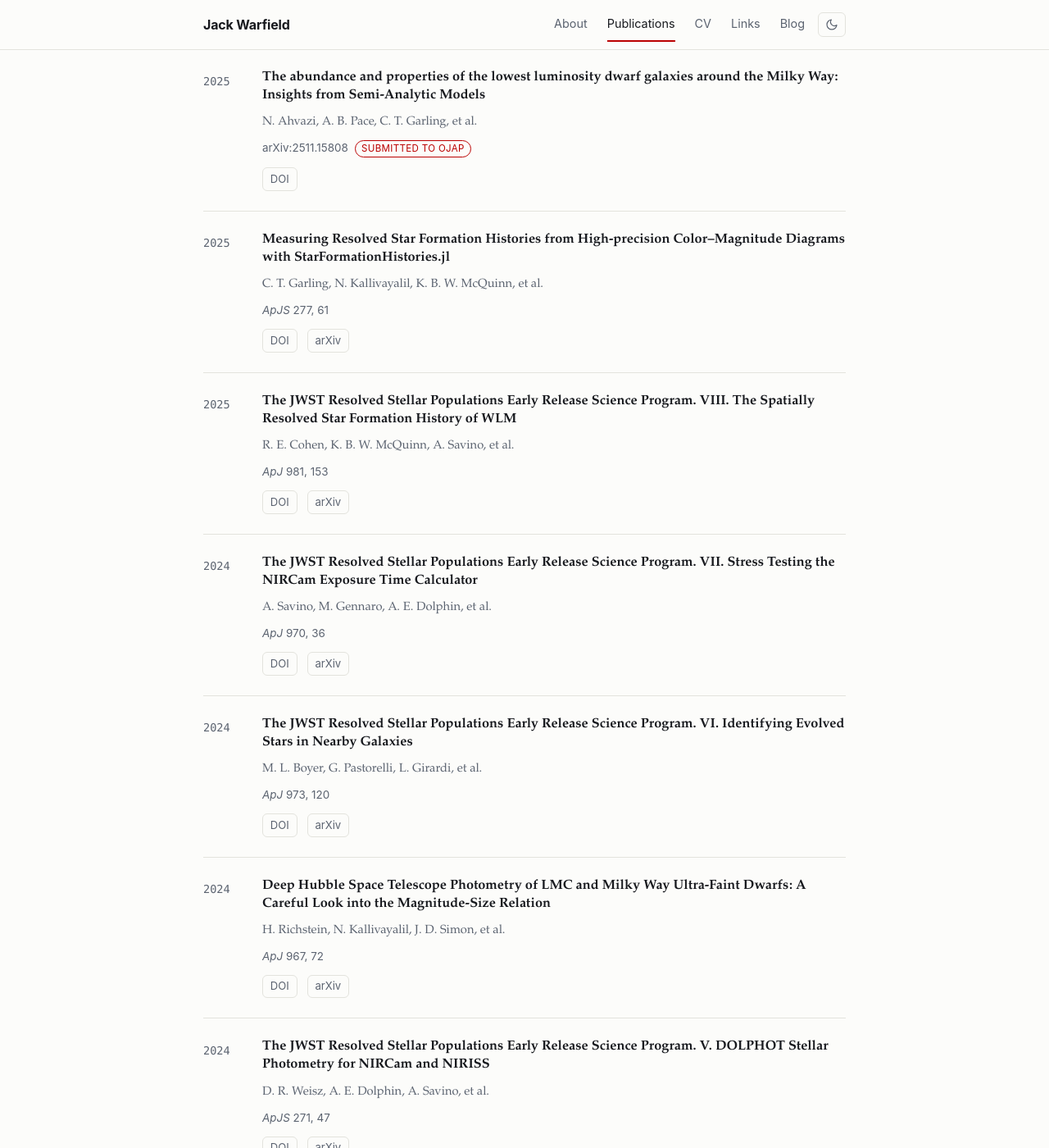
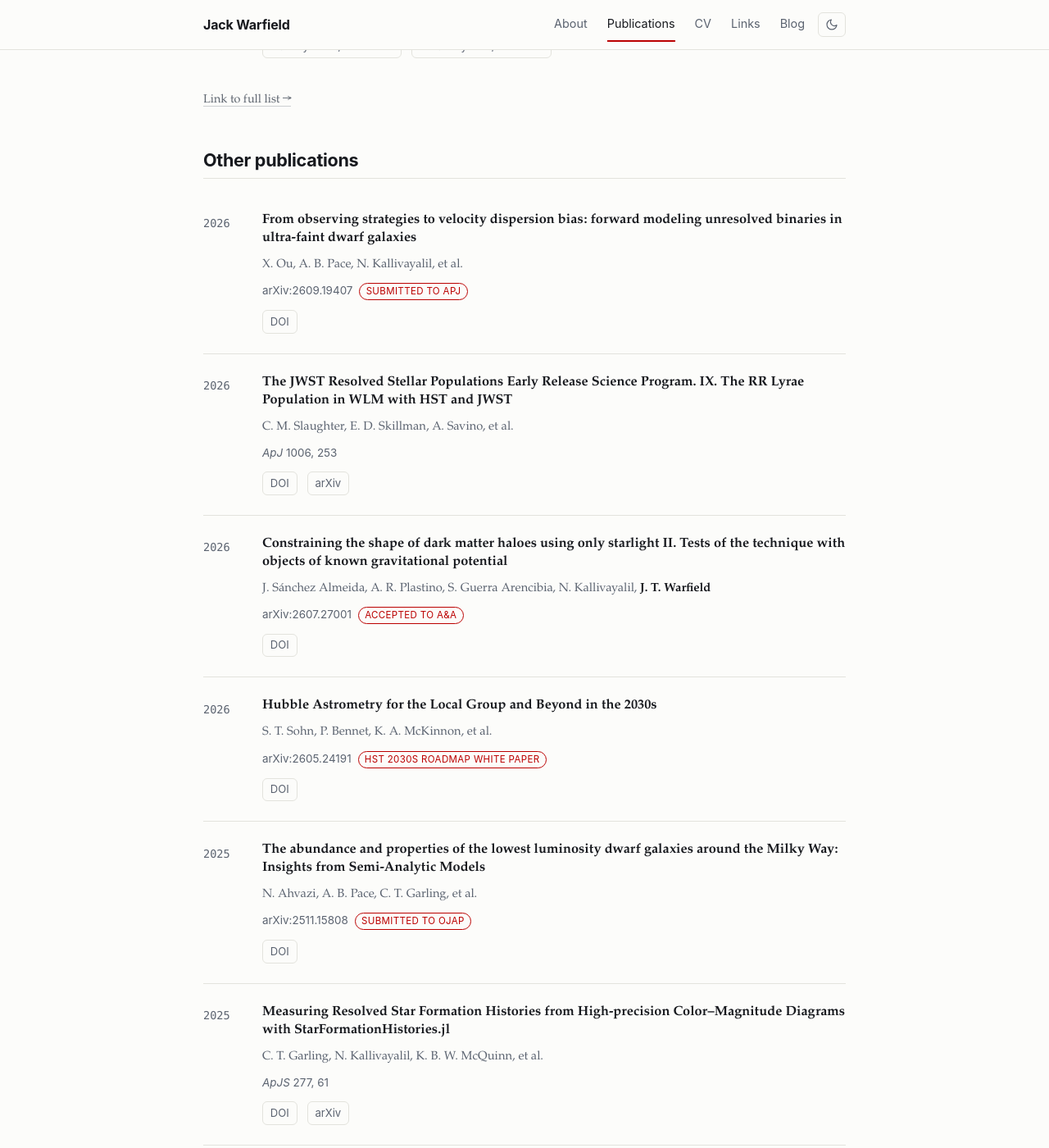
Before and after one commit to jackwarfield/jackwarfield.github.io, a Jekyll site: the page built from publications/index.html, in a window 1280 px wide and 1400 px high, scrolled down 1998 px. Shown: the whole window at 82% size. Built offline with Jekyll 4.4.1, drawn with Linux system fonts in a browser that asks for light colours; some of the changed text lies outside the part shown.

Commit message:
update pubs, cv

```diff
--- a/_config.yml
+++ b/_config.yml
@@ -24,7 +24,7 @@
 email: warfield@berkeley.edu
 photo: /images/jack-at-aas.jpg
 photo_alt: Jack Warfield speaking at AAS 241 in Seattle, January 2023.
-cv: /docs/JackWarfield_CV_Aug2026.pdf
+cv: /docs/JackWarfield_CV_Sept2026.pdf
 
 # Short facts shown on the home page. Add, remove, or reorder freely.
 facts:
@@ -51,7 +51,7 @@
   - title: Publications
     url: /publications/
   - title: CV
-    url: /docs/JackWarfield_CV_Aug2026.pdf
+    url: /docs/JackWarfield_CV_Sept2026.pdf
   - title: Links
     url: /otherpages/
   - title: Blog
--- a/_data/publications.yml
+++ b/_data/publications.yml
@@ -38,9 +38,19 @@
 # Newest first within each category.
 entries:
   # --- First author and highlighted --------------------------------------
+  - title: Space-Based Proper Motion Measurements in the Era of JWST
+    authors: ["J. T. Warfield"]
+    year: 2026
+    journal: PhD Dissertation, University of Virginia
+    doi: 10.18130/6r9c-2s14
+    category: first
+    links:
+      - label: Libra
+        url: https://libraetd.lib.virginia.edu/public_view/oid-d7nvpqhabivs73n69og0
+
   - title: The Proper Motion of Draco II with HST using Multiple Reference Frames and Methodologies
     authors: ["J. T. Warfield", "K. A. McKinnon", "S. T. Sohn", "et al."]
-    year: 2025
+    year: 2026
     journal: ApJ
     volume: 998
     page: 3
@@ -133,6 +143,44 @@
         url: https://ui.adsabs.harvard.edu/abs/2023jwst.prop.4570W/abstract
 
   # --- Co-authored --------------------------------------------------------
+  - title: "From observing strategies to velocity dispersion bias: forward modeling unresolved binaries in ultra-faint dwarf galaxies"
+    authors: ["X. Ou", "A. B. Pace", "N. Kallivayalil", "et al."]
+    year: 2026
+    preprint: "2609.19407"
+    status: submitted to ApJ
+    doi: 10.48550/arXiv.2609.19407
+    bibcode: 2026arXiv260919407O
+    category: other
+
+  - title: The JWST Resolved Stellar Populations Early Release Science Program. IX. The RR Lyrae Population in WLM with HST and JWST
+    authors: ["C. M. Slaughter", "E. D. Skillman", "A. Savino", "et al."]
+    year: 2026
+    journal: ApJ
+    volume: 1006
+    page: 253
+    preprint: "2602.21205"
+    doi: 10.3847/1538-4357/ae4c8c
+    bibcode: 2026ApJ..1006..253S
+    category: other
+
+  - title: Constraining the shape of dark matter haloes using only starlight II. Tests of the technique with objects of known gravitational potential
+    authors: ["J. Sánchez Almeida", "A. R. Plastino", "S. Guerra Arencibia", "N. Kallivayalil", "J. T. Warfield"]
+    year: 2026
+    preprint: "2607.27001"
+    status: accepted to A&A
+    doi: 10.48550/arXiv.2607.27001
+    bibcode: 2026arXiv260727001S
+    category: other
+
+  - title: Hubble Astrometry for the Local Group and Beyond in the 2030s
+    authors: ["S. T. Sohn", "P. Bennet", "K. A. McKinnon", "et al."]
+    year: 2026
+    preprint: "2605.24191"
+    status: HST 2030s roadmap white paper
+    doi: 10.48550/arXiv.2605.24191
+    bibcode: 2026arXiv260524191S
+    category: other
+
   - title: "The abundance and properties of the lowest luminosity dwarf galaxies around the Milky Way: Insights from Semi-Analytic Models"
     authors: ["N. Ahvazi", "A. B. Pace", "C. T. Garling", "et al."]
     year: 2025
```
Also changed, not shown: 2 other files.
